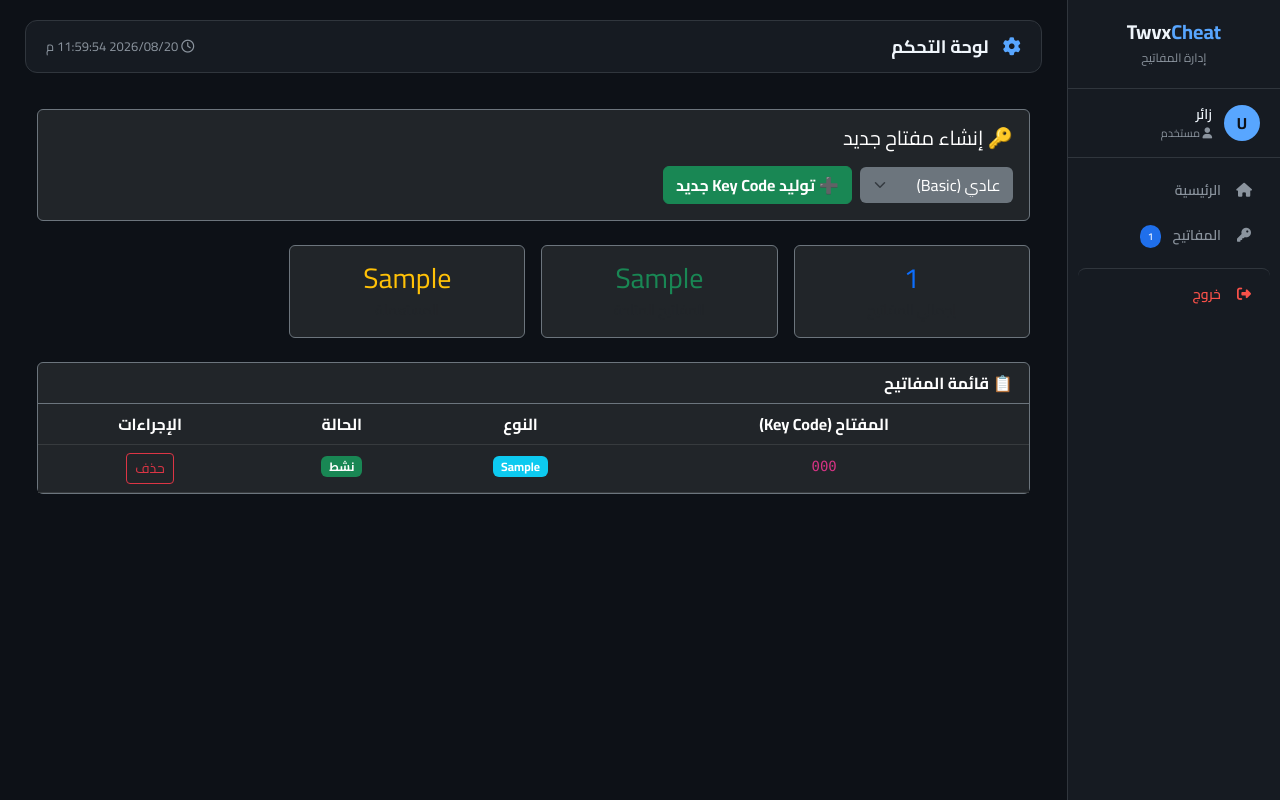
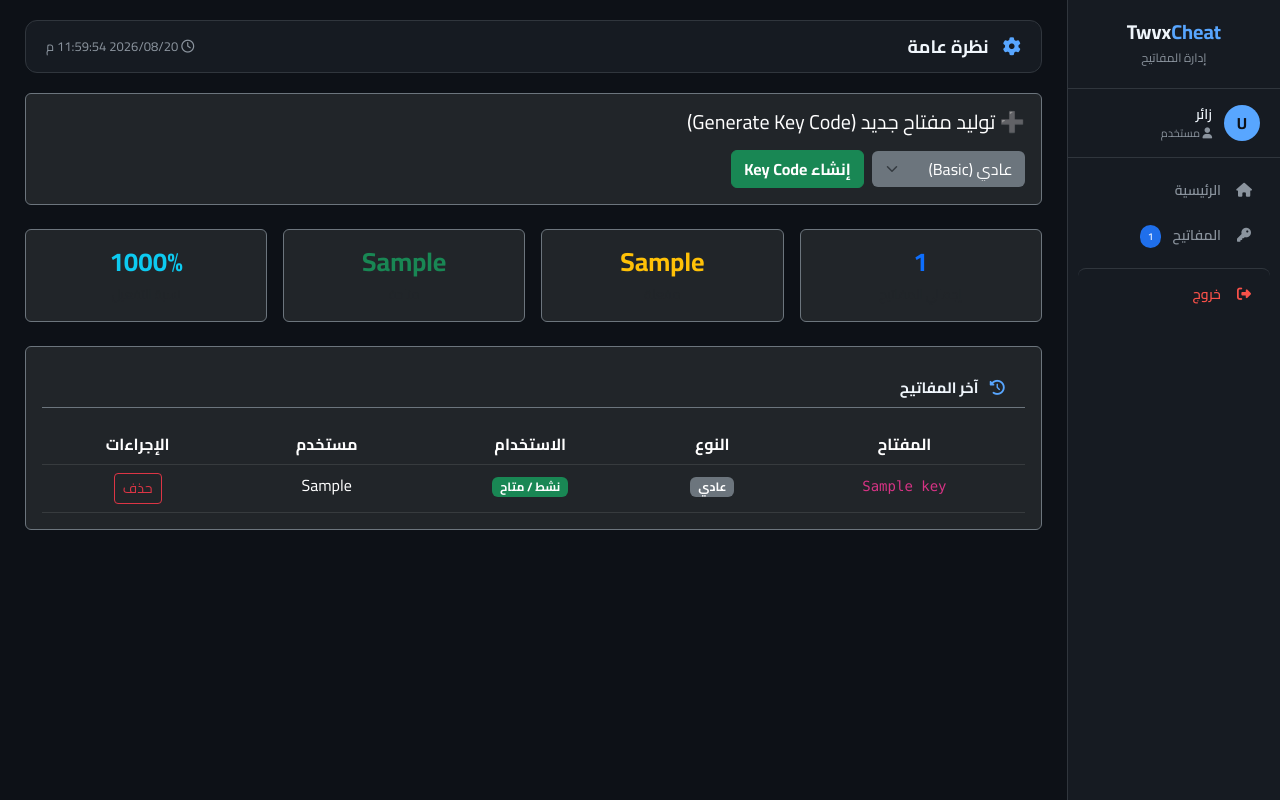
Before and after one commit to TwvxCheat/twvxcheat, a Flask app: template templates/dashboard.html in a window 1280 px wide. Run offline with Flask 3, Linux system fonts and the light colour scheme; the template is opened without the code that fills it: most values are stand-ins (such as "Sample title", 1, 10 or a date in 2020); one stand-in notice (Sample message) is shown.

Commit message:
Update dashboard.html

```diff
--- a/templates/dashboard.html
+++ b/templates/dashboard.html
@@ -1,13 +1,16 @@
 {% extends "base.html" %}
 
+{% block title %}الرئيسية{% endblock %}
+{% block page_title %}نظرة عامة{% endblock %}
+
 {% block content %}
-<div class="container-fluid py-3">
+<div class="fade-in">
 
   <!-- Flash Messages -->
   {% with messages = get_flashed_messages(with_categories=true) %}
     {% if messages %}
       {% for category, message in messages %}
-        <div class="alert alert-{{ category }} alert-dismissible fade show" role="alert">
+        <div class="alert alert-{{ category }} alert-dismissible fade show mb-3" role="alert">
           {{ message }}
           <button type="button" class="btn-close" data-bs-dismiss="alert"></button>
         </div>
@@ -15,10 +18,10 @@
     {% endif %}
   {% endwith %}
 
-  <!-- Quick Generate Form Card -->
-  <div class="card mb-4 bg-dark text-white border-secondary">
+  <!-- Quick Key Generation Section -->
+  <div class="card bg-dark text-white border-secondary mb-4">
     <div class="card-body">
-      <h5 class="card-title mb-3">🔑 إنشاء مفتاح جديد</h5>
+      <h5 class="card-title mb-3">➕ توليد مفتاح جديد (Generate Key Code)</h5>
       <form method="POST" action="/dashboard" class="row g-2 align-items-center">
         <div class="col-auto">
           <select name="key_type" class="form-select bg-secondary text-white border-0">
@@ -29,68 +32,92 @@
         </div>
         <div class="col-auto">
           <button type="submit" class="btn btn-success fw-bold">
-            ➕ توليد Key Code جديد
+            إنشاء Key Code
           </button>
         </div>
       </form>
     </div>
   </div>
 
-  <!-- Stats Grid -->
-  <div class="row g-3 mb-4 text-center">
-    <div class="col-6 col-md-3">
-      <div class="p-3 bg-dark border border-secondary rounded">
-        <div class="h3 text-primary mb-1">{{ total_keys }}</div>
-        <div class="text-muted small">إجمالي المفاتيح</div>
+  <!-- Stats Cards -->
+  <div class="row g-3 mb-4">
+    <div class="col-md-3 col-6">
+      <div class="stat-card text-center p-3 bg-dark border border-secondary rounded">
+        <div class="stat-number h3 text-primary">{{ total_keys }}</div>
+        <div class="stat-label text-muted">إجمالي المفاتيح</div>
       </div>
     </div>
-    <div class="col-6 col-md-3">
-      <div class="p-3 bg-dark border border-secondary rounded">
-        <div class="h3 text-success mb-1">{{ available_keys }}</div>
-        <div class="text-muted small">المفاتيح المتاحة</div>
+    <div class="col-md-3 col-6">
+      <div class="stat-card text-center p-3 bg-dark border border-secondary rounded">
+        <div class="stat-number h3 text-warning">{{ used_keys }}</div>
+        <div class="stat-label text-muted">مفعلة</div>
       </div>
     </div>
-    <div class="col-6 col-md-3">
-      <div class="p-3 bg-dark border border-secondary rounded">
-        <div class="h3 text-warning mb-1">{{ used_keys }}</div>
-        <div class="text-muted small">المستعملة</div>
+    <div class="col-md-3 col-6">
+      <div class="stat-card text-center p-3 bg-dark border border-secondary rounded">
+        <div class="stat-number h3 text-success">{{ available_keys }}</div>
+        <div class="stat-label text-muted">متاحة</div>
+      </div>
+    </div>
+    <div class="col-md-3 col-6">
+      <div class="stat-card text-center p-3 bg-dark border border-secondary rounded">
+        <div class="stat-number h3 text-info">
+          {% if total_keys > 0 %}
+            {{ ((used_keys / total_keys * 100)|round|int) }}%
+          {% else %}
+            0%
+          {% endif %}
+        </div>
+        <div class="stat-label text-muted">نسبة التفعيل</div>
       </div>
     </div>
   </div>
 
-  <!-- Table -->
-  <div class="card bg-dark text-white border-secondary">
-    <div class="card-header border-secondary fw-bold">📋 قائمة المفاتيح</div>
+  <!-- Keys Table -->
+  <div class="card-custom bg-dark border border-secondary rounded p-3 text-white">
+    <div class="card-header fw-bold mb-3 border-bottom border-secondary pb-2">
+      <i class="fa fa-history"></i> آخر المفاتيح
+    </div>
     <div class="card-body p-0">
       <div class="table-responsive">
         <table class="table table-dark table-hover mb-0 text-center">
           <thead>
             <tr>
-              <th>المفتاح (Key Code)</th>
+              <th>المفتاح</th>
               <th>النوع</th>
-              <th>الحالة</th>
+              <th>الاستخدام</th>
+              <th>مستخدم</th>
               <th>الإجراءات</th>
             </tr>
           </thead>
           <tbody>
-            {% for k in keys %}
+            {% for key in recent_keys %}
             <tr>
-              <td><code>{{ k.key_code }}</code></td>
-              <td><span class="badge bg-info">{{ k.key_type }}</span></td>
+              <td><code>{{ key.key }}</code></td>
               <td>
-                {% if k.status == 'active' %}
-                  <span class="badge bg-success">نشط</span>
+                {% if key.key_type == 'vip' %}
+                  <span class="badge bg-danger">VIP</span>
+                {% elif key.key_type == 'premium' %}
+                  <span class="badge bg-warning text-dark">مميز</span>
+                {% else %}
+                  <span class="badge bg-secondary">عادي</span>
+                {% endif %}
+              </td>
+              <td>
+                {% if key.status == 'active' %}
+                  <span class="badge bg-success">نشط / متاح</span>
                 {% else %}
                   <span class="badge bg-danger">مستعمل</span>
                 {% endif %}
               </td>
+              <td>{{ key.used_by }}</td>
               <td>
-                <a href="/delete/{{ k.id }}" class="btn btn-sm btn-outline-danger" onclick="return confirm('هل أنت تأكد من الحذف؟')">حذف</a>
+                <a href="/delete/{{ key.id }}" class="btn btn-sm btn-outline-danger" onclick="return confirm('هل أنت تأكد من الحذف؟')">حذف</a>
               </td>
             </tr>
             {% else %}
             <tr>
-              <td colspan="4" class="text-muted py-3">لا توجد مفاتيح حتى الآن. اضغط على "توليد Key Code جديد" للأعلى.</td>
+              <td colspan="5" class="text-muted py-3">لا توجد مفاتيح مستخدمة أو مضافة. استخدم الخيار أعلى الصفحة لتوليد مفتاح.</td>
             </tr>
             {% endfor %}
           </tbody>
```
